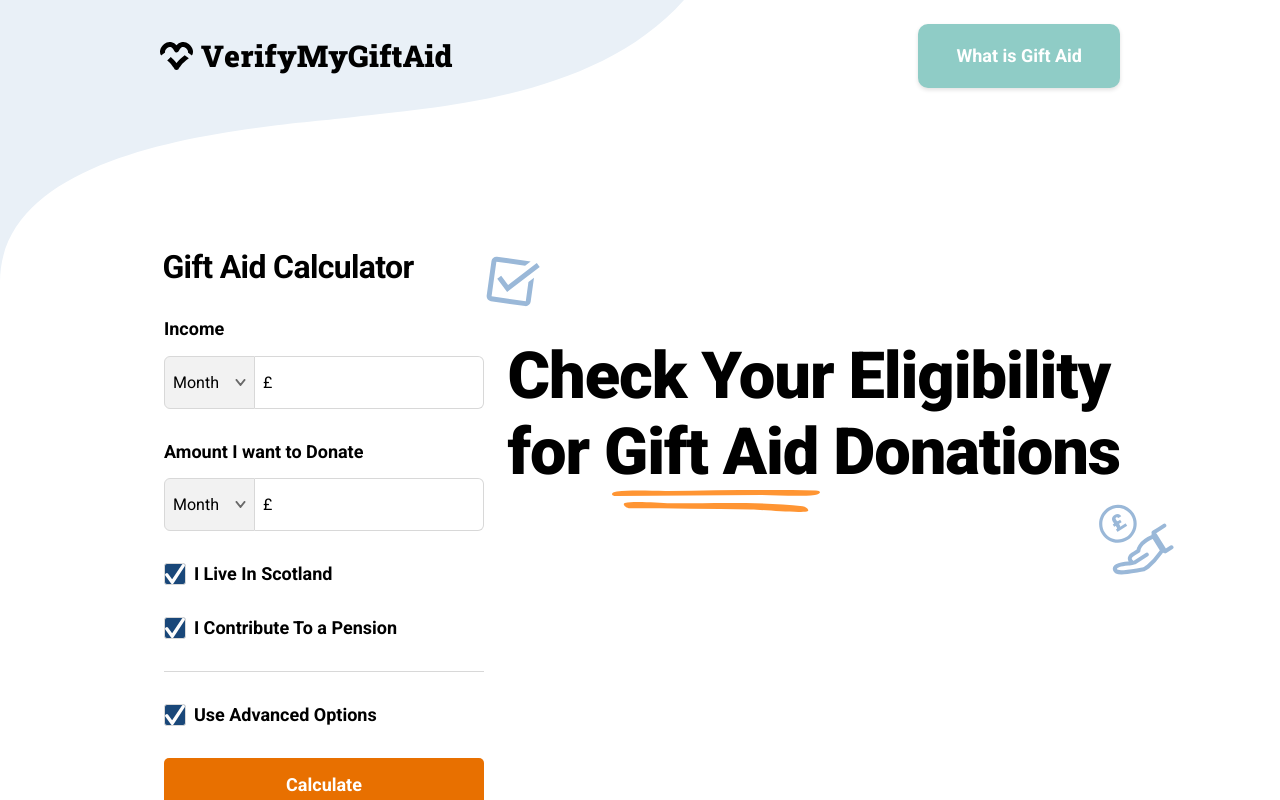
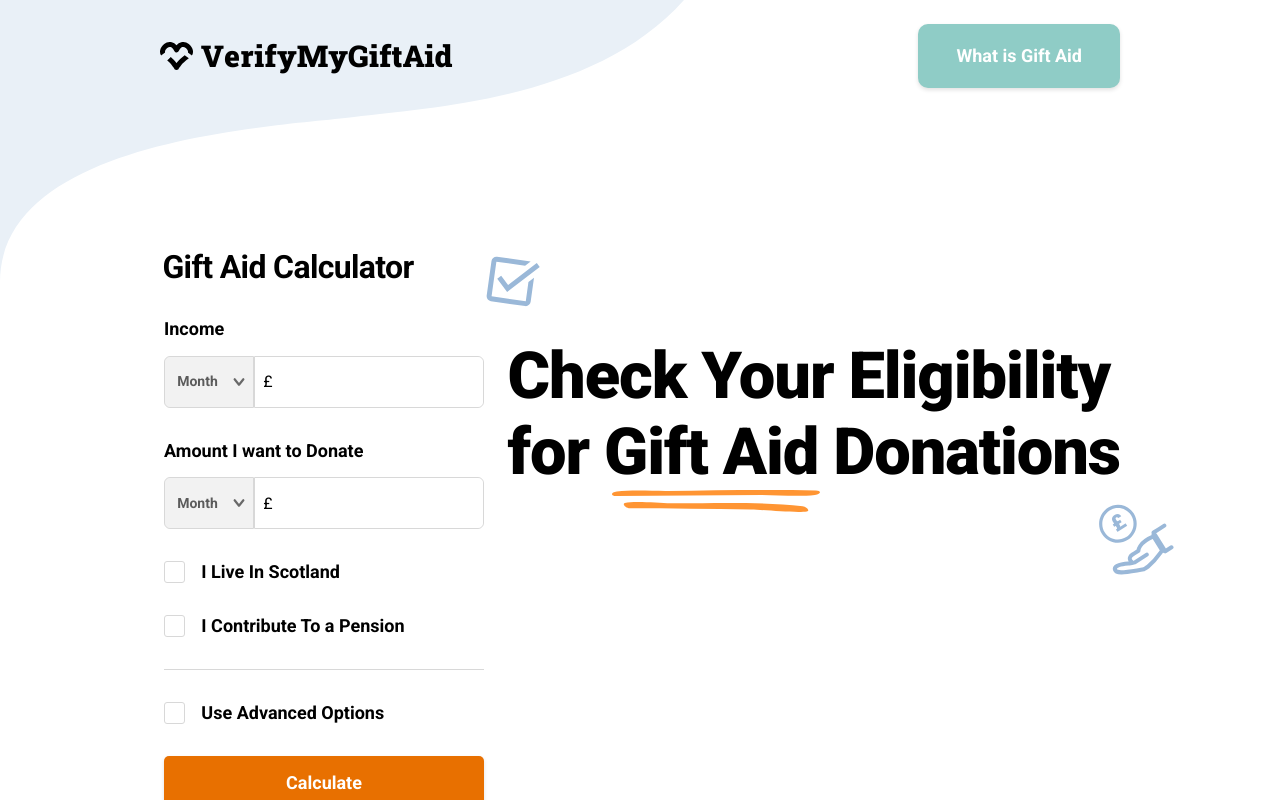
Before and after one commit to PeterJBooth/gift-aid-website, a React (Create React App) app: page / in a window 1280 px wide. Shown: the top 800 px of the page. Built offline with nearby package versions, Linux system fonts and the light colour scheme.

Commit message:
added context api for calculator form

```diff
--- a/src/calculator-form.css
+++ b/src/calculator-form.css
@@ -47,8 +47,8 @@
 }
 
 .single-select {
+  position: relative;
   display: flex;
-  padding: 1rem 0.5rem;
   justify-content: center;
   align-items: center;
   gap: 1rem;
@@ -60,27 +60,80 @@
   background: var(--Foundation-Neutral-neutral-50, #f2f2f2);
   z-index: 2;
 }
+
+.select-value {
+  /* padding-right: 2.5rem; */
+  padding: 1rem 1.2rem 1rem 0.5rem;
+  color: var(--Foundation-Neutral-neutral-700, #5b5b5b);
+  text-align: center;
+  /* Body bold */
+  font-family: Roboto;
+  font-size: 0.875rem;
+  font-style: normal;
+  font-weight: 700;
+  line-height: 120%; /* 1.05rem */
+  border: none;
+  background-color: #f2f2f2;
+  border-radius: 0.375rem 0rem 0rem 0.375rem;
+  cursor: pointer;
+}
+/* .custom-select {
+  position: relative;
+  width: 11rem;
+} */
+/*
+select {
+  font-size: 1.5rem;
+  padding: 1em 1.5em;
+  width: 100%;
+  border: none;
+  background-color: #f2f2f2;
+  outline-color: #205b9bc5;
+} */
+
+.select-toggle {
+  position: absolute;
+  top: 4%;
+  height: 92%;
+  width: 0.5rem;
+
+  width: 0.75rem;
+  right: 0.1rem;
+  padding-right: 0.4rem;
+  background-color: #f2f2f2;
+  pointer-events: none;
+  /* padding: 1rem; */
+}
+
+.text-input-container {
+  display: flex;
+  border: 1px solid var(--Foundation-Neutral-neutral-100, #d8d8d8);
+  border-radius: 0rem 0.375rem 0.375rem 0rem;
+  /* border-radius: 0.375rem; */
+}
+
+.text-input-container.active {
+  border: 2px solid var(--Foundation-Orange-orange-500, #205b9bc5);
+}
+
+.text-input-container:hover {
+  border: 2px solid var(--Foundation-Orange-orange-500, #205b9bc5);
+}
+
 .pound-placeholder {
   display: flex;
   align-items: center;
   justify-content: end;
   padding: 0 0 0 0.5rem;
-  border-top: 1px solid var(--Foundation-Neutral-neutral-100, #d8d8d8);
-  border-bottom: 1px solid var(--Foundation-Neutral-neutral-100, #d8d8d8);
   background-color: white;
   z-index: 1;
 }
 
-.pound-placeholder.active {
-  border-top: 1px solid var(--Foundation-Orange-orange-500, #ea7a128a);
-  border-left: 1px solid var(--Foundation-Orange-orange-500, #ea7a12);
-  border-bottom: 1px solid var(--Foundation-Orange-orange-500, #ea7a12);
-  box-shadow: -2px 0px 2px 0px #ea7a12;
+.text-input-container.active .pound-placeholder,
+.text-input-container:hover .pound-placeholder {
+  padding-left: calc(0.5rem - 1px);
 }
-
-.text-input-container {
-  display: flex;
-}
+/*  #ea7a128a */
 .text-input {
   font-size: 1.125rem;
 
@@ -89,9 +142,6 @@
 
   border-radius: 0rem 0.375rem 0.375rem 0rem;
   border: none;
-  border-top: 1px solid var(--Foundation-Neutral-neutral-100, #d8d8d8);
-  border-right: 1px solid var(--Foundation-Neutral-neutral-100, #d8d8d8);
-  border-bottom: 1px solid var(--Foundation-Neutral-neutral-100, #d8d8d8);
 
   width: 100%;
   -webkit-box-sizing: border-box;
@@ -101,19 +151,13 @@
   box-sizing: border-box;
 }
 
-.text-input.active {
-  border-top: 1px solid var(--Foundation-Orange-orange-500, #ea7a128a);
-  border-right: 1px solid var(--Foundation-Orange-orange-500, #ea7a128a);
-  border-bottom: 1px solid var(--Foundation-Orange-orange-500, #ea7a128a);
-  box-shadow: 0px 0px 2px 0px #ea7a128a;
-}
-
 .text-input:focus {
   outline: none;
 }
 
 .checkbox-container {
   display: flex;
+  gap: 1rem;
 }
 
 .checkbox {
@@ -122,10 +166,20 @@
   align-items: center;
 
   border-radius: 0.1875rem;
-  border: 1px solid var(--Foundation-Neutral-neutral-100, #d8d8d8);
-  background: #194779;
+  border: 1.5px solid var(--Foundation-Neutral-neutral-100, #d8d8d8);
   position: relative;
   width: 1.25rem;
+  cursor: pointer;
+
+  /* transition: 10ms; */
+}
+
+.checkbox.ticked {
+  background: #194779;
+}
+
+.checkbox:hover {
+  border: 1.5px solid var(--Foundation-Neutral-neutral-100, #194779);
 }
 .check-mark {
   height: 1.25rem;
@@ -136,8 +190,6 @@
 }
 
 .checkbox-title {
-  margin-left: 0.5rem;
-
   color: var(--Black, #000);
 
   font-size: 1.125rem;
@@ -190,6 +242,11 @@
   background: var(--Foundation-Blue-blue-700, #194779);
 }
 
+.text-input.toggle {
+  border: 1px solid var(--Foundation-Neutral-neutral-100, #d8d8d8);
+  border-radius: 0rem 0.375rem 0.375rem 0rem;
+}
+
 .calculator-form hr {
   stroke-width: 4px;
   height: 1px;
@@ -217,6 +274,19 @@
   font-style: normal;
   font-weight: 700;
   line-height: 120%; /* 1.35rem */
+  /* transition: 70ms; */
+  box-shadow: 0px 2px 4px 0px rgba(0, 0, 0, 0.12);
+  cursor: pointer;
+}
+
+.calculate-button:hover {
+  background: var(--Foundation-Orange-orange-600, hsl(29, 100%, 49%));
+  /* box-shadow: 0px 2px 4px 0px rgba(0, 0, 0, 0.2); */
+}
+
+.calculate-button:active {
+  background: var(--Foundation-Orange-orange-600, hsl(29, 100%, 45%));
+  box-shadow: none;
 }
 
 .pound-icon {
--- a/src/components/CalculatorForm.jsx
+++ b/src/components/CalculatorForm.jsx
@@ -1,20 +1,62 @@
 import { ToggleInput } from "./ToggleInput";
 import { CheckboxInput } from "../components/CheckboxInput";
 import { SelectInput } from "../components/SelectInput";
+import toogleIcon from "../assets/toggle.svg";
+import { UseCalculatorContext } from "../context/CalculatorContext";
 
 const CalculatorForm = () => {
+  const {
+    setSelectedIncomeInterval,
+    setIncome,
+    setSelectedDonationInterval,
+    setDonationAmount,
+    setLivesScotland,
+    setContributesToPension,
+    contributesToPension,
+    setUsingAdvancedOptions,
+    usingAdvancedOptions,
+    setHigherRateGiftAidRelief,
+    setHigherRatePensionRelief,
+  } = UseCalculatorContext();
+
+  // console.log(UseCalculatorContext());
+  // console.log(setLivesScotland);
   return (
     <div className="calculator-form">
       <p className="form-title">Gift Aid Calculator</p>
-      <SelectInput inputTitle="Income" />
-      <SelectInput inputTitle="Amount I want to Donate" />
-      <CheckboxInput title="I Live In Scotland" />
-      <CheckboxInput title="I Contribute To a Pension" />
-      {/* <ToggleInput /> */}
+      <SelectInput
+        inputTitle="Income"
+        setSelectValue={setSelectedIncomeInterval}
+        setInputValue={setIncome}
+      />
+      <SelectInput
+        inputTitle="Amount I want to Donate"
+        setSelectValue={setSelectedDonationInterval}
+        setInputValue={setDonationAmount}
+      />
+      <CheckboxInput title="I Live In Scotland" setState={setLivesScotland} />
+      <CheckboxInput
+        title="I Contribute To a Pension"
+        setState={setContributesToPension}
+      />
+      {contributesToPension === true && <ToggleInput />}
       <hr />
-      <CheckboxInput title="Use Advanced Options" />
-      {/* <CheckboxInput title="I Claim Higher Rate Tax Relief On Gift Aid Donations" />
-      <CheckboxInput title="I Claim Higher Rate Tax Relief On Pension Contri-butions" /> */}
+      <CheckboxInput
+        title="Use Advanced Options"
+        setState={setUsingAdvancedOptions}
+      />
+      {usingAdvancedOptions === true && (
+        <>
+          <CheckboxInput
+            title="I Claim Higher Rate Tax Relief On Gift Aid Donations"
+            setState={setHigherRateGiftAidRelief}
+          />
+          <CheckboxInput
+            title="I Claim Higher Rate Tax Relief On Pension Contri-butions"
+            setState={setHigherRatePensionRelief}
+          />
+        </>
+      )}
       <button className="calculate-button">Calculate</button>
     </div>
   );
--- a/src/components/CheckboxInput.jsx
+++ b/src/components/CheckboxInput.jsx
@@ -1,10 +1,30 @@
+import { useState } from "react";
 import checkMark from "../assets/check-mark.svg";
 
-const CheckboxInput = ({ title }) => {
+const CheckboxInput = ({ title, setState }) => {
+  const [isTicked, setIsTicked] = useState(false);
+
+  const clickCheckbox = () => {
+    if (isTicked === true) {
+      setIsTicked(false);
+      setState(false);
+    } else {
+      setIsTicked(true);
+      setState(true);
+    }
+  };
+
   return (
     <div className="checkbox-container">
-      <div className="checkbox">
-        <img className="check-mark" src={checkMark} alt="check mark" />
+      <div
+        className={isTicked ? "checkbox ticked" : "checkbox"}
+        onClick={() => {
+          clickCheckbox();
+        }}
+      >
+        {isTicked === true && (
+          <img className="check-mark" src={checkMark} alt="check mark" />
+        )}
       </div>
       <p className="checkbox-title">{title}</p>
     </div>
--- a/src/components/SelectInput.jsx
+++ b/src/components/SelectInput.jsx
@@ -1,7 +1,7 @@
 import { useState, useEffect, useRef } from "react";
 import toogleIcon from "../assets/toggle.svg";
 
-const SelectInput = ({ inputTitle }) => {
+const SelectInput = ({ inputTitle, setSelectValue, setInputValue }) => {
   const [textInputActive, setTextInputActive] = useState(false);
   let inputRef = useRef();
 
@@ -14,31 +14,49 @@ const SelectInput = ({ inputTitle }) => {
     document.addEventListener("mousedown", handler);
   });
 
+  const handleOptionChange = (e) => {
+    setSelectValue(e.target.value);
+    console.log(e.target.value);
+    return;
+  };
+
+  const handleInputChange = (e) => {
+    setInputValue(e.target.value);
+    console.log(e.target.value);
+  };
+
   return (
     <div className="select-input-container">
       <p className="input-title">{inputTitle}</p>
       <div className="select-input">
         <div className="single-select">
-          <div className="select-value">Month</div>
-          <img src={toogleIcon} alt="toggle" />
+          <select
+            className="select-value"
+            onChange={(e) => {
+              handleOptionChange(e);
+            }}
+          >
+            <option>Month</option>
+            <option>Year</option>
+          </select>
+          <img src={toogleIcon} alt="toggle" className="select-toggle" />
         </div>
         <div
-          className="text-input-container"
+          className={
+            textInputActive
+              ? "text-input-container active"
+              : "text-input-container"
+          }
           onClick={() => {
             setTextInputActive(true);
           }}
           ref={inputRef}
         >
-          <div
-            className={
-              textInputActive ? "pound-placeholder active" : "pound-placeholder"
-            }
-          >
-            £
-          </div>
+          <div className="pound-placeholder">£</div>
           <input
             type="number"
-            className={textInputActive ? "text-input active" : "text-input"}
+            className="text-input"
+            onChange={(e) => handleInputChange(e)}
           ></input>
         </div>
       </div>
--- a/src/components/ToggleInput.jsx
+++ b/src/components/ToggleInput.jsx
@@ -8,7 +8,7 @@ const ToggleInput = () => {
           <div className="toggle-sign">£</div>
           <div className="toggle-slider"></div>
         </div>
-        <input type="number" className="text-input"></input>
+        <input type="number" className="text-input toggle"></input>
       </div>
     </div>
   );
--- /dev/null
+++ b/src/context/CalculatorContext.jsx
@@ -0,0 +1,45 @@
+import { createContext, useContext, useState } from "react";
+
+const CalculatorContext = createContext();
+
+const CalculatorContextProvider = (props) => {
+  const [selectedIncomeInterval, setSelectedIncomeInterval] = useState("Month");
+  const [income, setIncome] = useState(0);
+
+  const [selectedDonationInterval, setSelectedDonationInterval] =
+    useState("Month");
+  const [donationAmount, setDonationAmount] = useState(0);
+
+  const [livesInScotland, setLivesScotland] = useState(false);
+  const [contributesToPension, setContributesToPension] = useState(false);
+  const [higherRateGiftAidRelief, setHigherRateGiftAidRelief] = useState(false);
+  const [higherRatePensionRelief, setHigherRatePensionRelief] = useState(false);
+
+  const [usingAdvancedOptions, setUsingAdvancedOptions] = useState(false);
+
+  return (
+    <CalculatorContext.Provider
+      value={{
+        setSelectedIncomeInterval,
+        setIncome,
+        setSelectedDonationInterval,
+        setDonationAmount,
+        setLivesScotland,
+        setContributesToPension,
+        contributesToPension,
+        setUsingAdvancedOptions,
+        usingAdvancedOptions,
+        setHigherRateGiftAidRelief,
+        setHigherRatePensionRelief,
+      }}
+    >
+      {props.children}
+    </CalculatorContext.Provider>
+  );
+};
+
+const UseCalculatorContext = () => {
+  return useContext(CalculatorContext);
+};
+
+export { CalculatorContext, CalculatorContextProvider, UseCalculatorContext };
--- a/src/global.css
+++ b/src/global.css
@@ -2,6 +2,15 @@
   margin: 0;
   line-height: normal;
   font-family: Roboto;
+}
+
+img {
+  -khtml-user-select: none;
+  -o-user-select: none;
+  -moz-user-select: none;
+  -webkit-user-select: none;
+  -o-user-drag: none;
+  user-select: none;
 }
 
 :root {
--- a/src/pages/MainPage.jsx
+++ b/src/pages/MainPage.jsx
@@ -4,10 +4,12 @@ import { CalculatorForm } from "../components/CalculatorForm";
 import { PageTitle } from "../components/PageTitle";
 import vector1 from "../assets/bg-vector1.svg";
 import vector2 from "../assets/bg-vector2.svg";
+import { CalculatorContextProvider } from "../context/CalculatorContext";
 
 const MainPage = () => {
   return (
     <main>
+      <CalculatorContextProvider>
         {/* <div className="layout-grid">
         <div className="layout-column"></div>
         <div className="layout-column"></div>
@@ -29,6 +31,7 @@ const MainPage = () => {
           <PageTitle />
         </div>
         <img src={vector2} alt="" className="vector2" />
+      </CalculatorContextProvider>
     </main>
   );
 };
```
Also changed, not shown: src/App.css (+9 -0 lines). Lines whose indentation alone changed are shown as unchanged.
